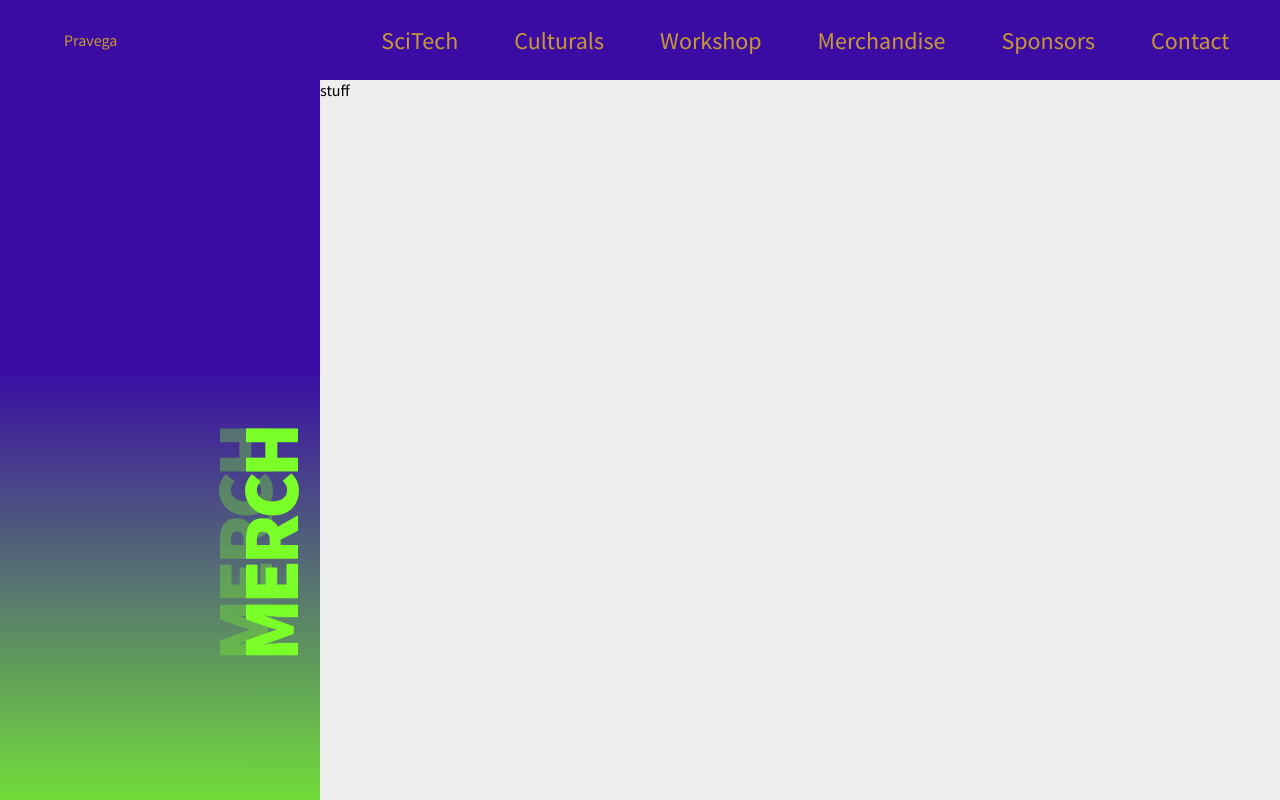
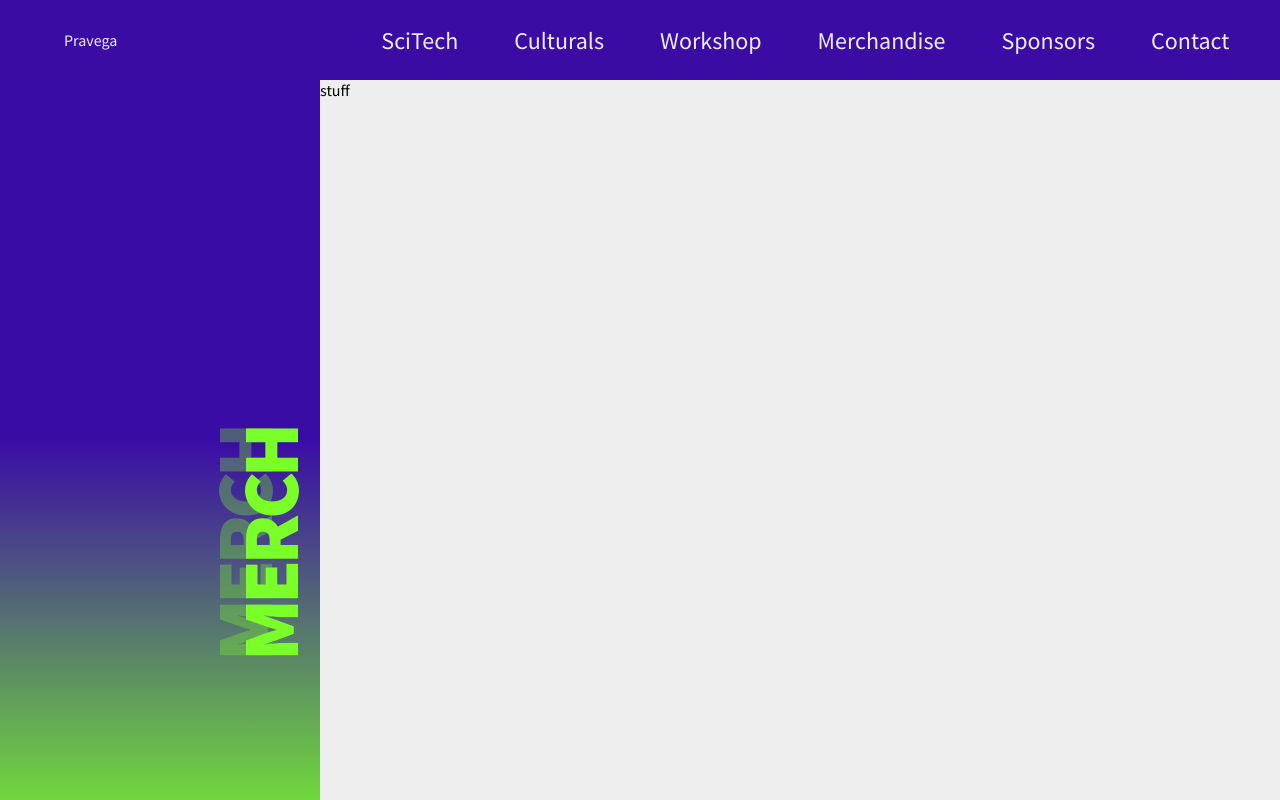
Before and after one commit to sahil-chaudhary/pravega23, a Vue app: page /merch in a window 1280 px wide. Built offline with nearby package versions, Linux system fonts and the light colour scheme.

Commit message:
added anim

```diff
--- a/src/components/Navbar.vue
+++ b/src/components/Navbar.vue
@@ -27,32 +27,32 @@
       </router-link>
     </div>
     <div :class="`right-nav`">
-    	<div @click="updateNav(1)">
-      		<router-link :style = "`text-decoration: none; color: inherit`" to="/scitech">
+    	<div @click="updateNav(1)" :class="`scitech-button`">
+      		<router-link :style = "`text-decoration: none; color: inherit; `" to="/scitech">
       		SciTech
       		</router-link>
     	</div>
-    	<div  @click="updateNav(2)">
+    	<div  @click="updateNav(2)" :class="`cult-button`">
     		<router-link :style = "`text-decoration: none; color: inherit`" to="/cultural">
       		Culturals
       		</router-link>
     	</div>
-    	<div  @click="updateNav(3)">
+    	<div  @click="updateNav(3)" :class="`workshop-button`">
       		<router-link :style = "`text-decoration: none; color: inherit`" to="/workshop">
       		Workshop
       		</router-link>
     	</div>
-    	<div  @click="updateNav(4)">
+    	<div  @click="updateNav(4)" :class="`merch-button`">
       		<router-link :style = "`text-decoration: none; color: inherit`" to="/merch">
       		Merchandise
       		</router-link>
     	</div>
-    	<div  @click="updateNav(5)">
+    	<div  @click="updateNav(5)" :class="`spon-button`">
       		<router-link :style = "`text-decoration: none; color: inherit`" to="/sponsors">
       		Sponsors
       		</router-link>
     	</div>
-    	<div  @click="updateNav(6)">
+    	<div  @click="updateNav(6)" :class="`cont-button`">
     		<router-link :style = "`text-decoration: none; color: inherit`" to="/contact">
       		Contact
       		</router-link>
@@ -73,7 +73,7 @@
     display:flex;
     align-items: center;
     background-color: #3a0ca3;
-    color: #c89933;
+    color: #eeeeee;
     padding-left: 5vw;
     z-index: 2;
   }
@@ -90,13 +90,52 @@
   .right-nav div{
     padding: 8px;
     cursor:pointer;
-    transition: color 600ms, background-color 600ms;
-    border-radius: 10px;
+    transition: color 600ms, background-color 600ms, background-position 500ms;
+
+    background-size: 200% 200%;
+    background-position: 50% 0%;
+    border-radius: 18px;
   }
   .right-nav div:hover{
-    color: #3a0ca3;
-    background: #c89933;
+
+    background-position: 50% 60%;
   }
 
+  .scitech-button{
+    background-image: linear-gradient(to bottom,rgba(0,0,0,0) 50%, #f72585 100%);
+  }
+  .scitech-button:hover{
+    color: #f72585;
+  }
 
+  .cult-button{
+    background-image: linear-gradient(to bottom,rgba(0,0,0,0) 50%, #fff12d 100%);
+  }
+  .cult-button:hover{
+    color: #fff12d;
+  }
+  .workshop-button{
+    background-image: linear-gradient(to bottom,rgba(0,0,0,0) 50%, #3fd8a4 100%);
+  }
+  .workshop-button:hover{
+    color: #3fd8a4;
+  }
+  .merch-button{
+    background-image: linear-gradient(to bottom,rgba(0,0,0,0) 50%, #7bff28 100%);
+  }
+  .merch-button:hover{
+    color: #7bff28;
+  }
+  .spon-button{
+    background-image: linear-gradient(to bottom,rgba(0,0,0,0) 50%, #dd6e42 100%);
+  }
+  .spon-button:hover{
+    color: #dd6e42;
+  }
+  .cont-button{
+    background-image: linear-gradient(to bottom,rgba(0,0,0,0) 50%, #3fd8a4 100%);
+  }
+  .cont-button:hover{
+    color: #3fd8a4;
+  }
 </style>
--- a/src/components/Title.vue
+++ b/src/components/Title.vue
@@ -19,9 +19,53 @@ export default{
 </template>
 
 <style scoped>
+
+@keyframes appear100{
+	0%{
+		opacity: 0;
+		top: 90%
+	}
+	100%{
+		opacity: 1;
+		top: 70%;
+	}
+}
+
+@keyframes appear33{
+	0%{
+		left: 25vw;
+		opacity: 0;
+		top: 90%;
+	}
+	50%{
+		opacity: 0.33;
+		top: 70%;
+		left: 25vw;
+	}
+	100%{
+		left: 23vw;
+	}
+}
+
+@keyframes slideInFromBottom{
+	0%{
+		top: 90%;
+	}
+	100%{
+		top: 70%;
+	}
+}
+@keyframes blurAppear{
+	0%{
+		left: 25vw;
+	}
+	100%{
+		left: 23vw;
+	}
+}
 .title{
 	--theme-color: v-bind("color");
-	background-image: linear-gradient(to top, var(--theme-color) -10%, #3a0ca6 60%);
+	background-image: linear-gradient(to top, var(--theme-color) -10%, #3a0ca6 50%);
 	width: 25vw;
 	color: var(--theme-color);
 }
@@ -35,9 +79,13 @@ export default{
 	font-size: 5em;
 	letter-spacing: -5px;
 	font-weight: bolder;
+	animation: 0.4s ease-out 0s 1 appear100;
 }
 .transluscent{
 	left: 23vw;
+
+	animation: 0.8s ease-out 0s 1 appear33;
 	opacity:  0.33;
 }
+
 </style>
```
